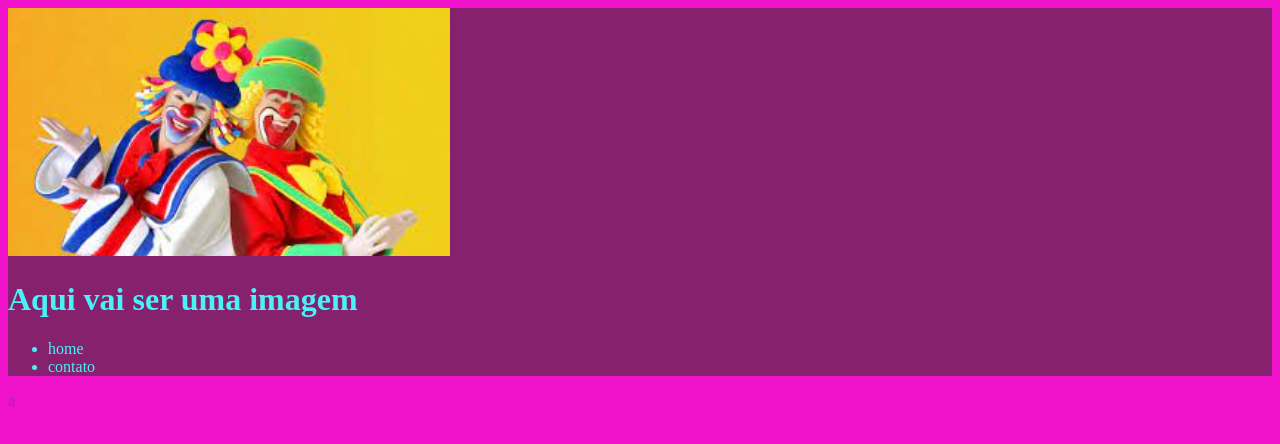
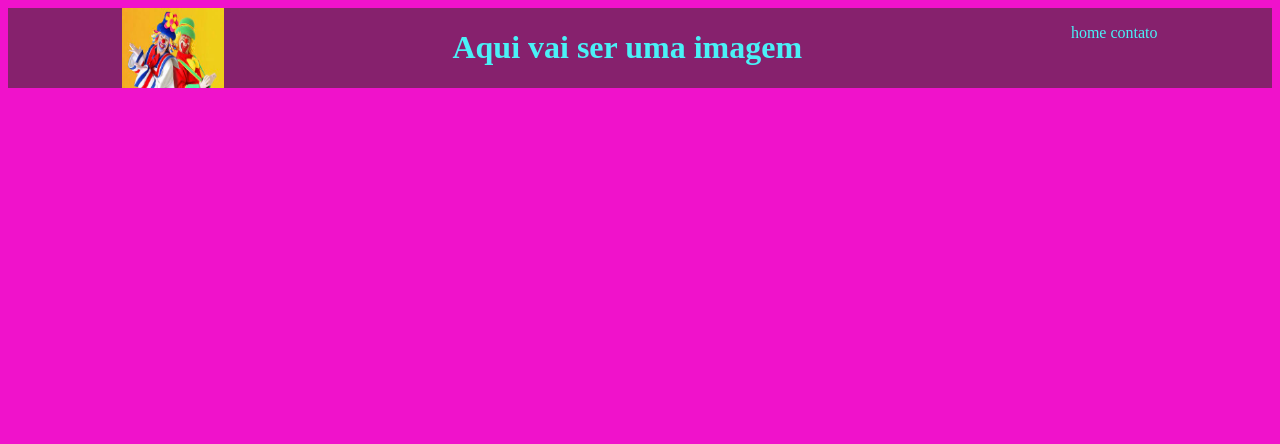
Before and after one commit to gaabiiii/beleza, a plain HTML site: page index.html in a window 1280 px wide. Drawn offline with Linux system fonts and the light colour scheme.

Commit message:
Add files via upload

```diff
--- a/index.html
+++ b/index.html
@@ -12,10 +12,10 @@
      <img class="cabeçalho-img" src="logo.jpeg" alt="foto da grande dupla">
  <h1>Aqui vai ser uma imagem</h1>
  <ul class="cabeçalho-lista-item">
-    <li>home</li>
-    <li>contato</li>
+    <li class="cabeçalho-lista-item">home</li>
+    <li class="cabeçalho-lista-item">contato</li>
  </ul>
  </header>
 
 </body>
-</html>a
+</html>
--- a/style.css
+++ b/style.css
@@ -4,9 +4,15 @@ body{
 }
 
 .cabeçalho-img {
-    width: 35%;
+    width: 8%;
 }
 .cabeçalho{
 background-color: #86216d;
 color: rgb(74, 241, 247);
+display: flex;
+  justify-content: space-around;
 }
+
+.cabeçalho-lista-item{
+display: inline-block;
+    }
```
